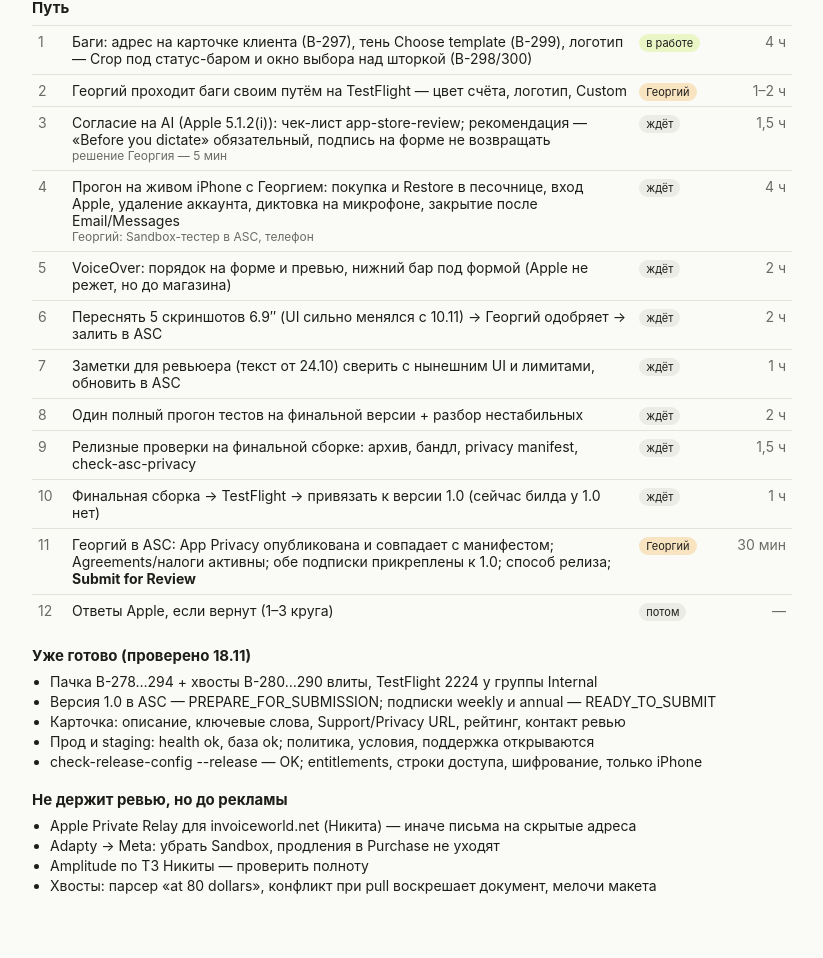
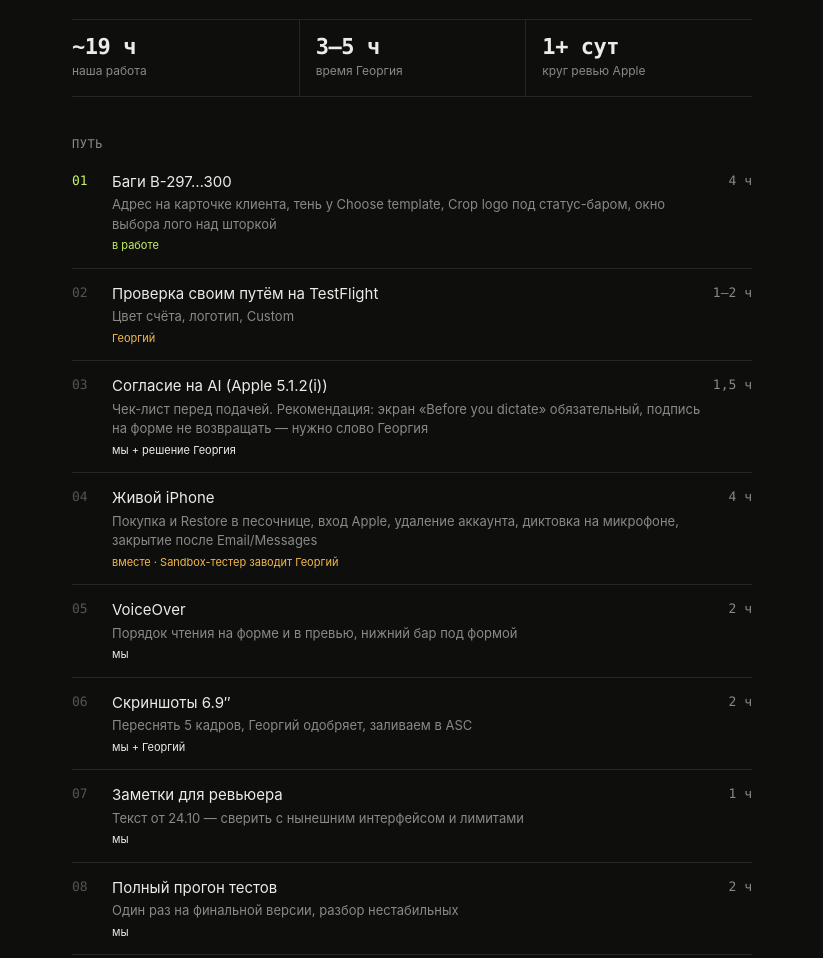
Before and after one commit to Gogi213/invoice-audit, a plain HTML site: page prod/index.html in a window 1280 px wide. Shown: the part 150-1108 px from the top of the page, without its empty margins (228-1051 px from the left). Before the commit the page ends 1076 px from the top, so only its background shows below. Drawn offline with Linux system fonts and the light colour scheme.

Commit message:
prod board: dark

```diff
--- a/prod/index.html
+++ b/prod/index.html
@@ -1,70 +1,92 @@
 <!doctype html>
 <html lang="ru"><head><meta charset="utf-8">
-<title>Invoice World — путь до ревью Apple</title>
 <meta name="viewport" content="width=device-width,initial-scale=1">
+<title>Invoice World — до ревью Apple</title>
 <style>
-:root{--background:#fafaf7;--foreground:#1d1d1b;--muted:#ececE6;--muted-foreground:#6b6b66;--surface-raised:#fff;--border:#e3e3dc;--radius:12px;--success:#3aa65b;--brand:#b5e61d;--warning:#f0a020;--font-sans:-apple-system,system-ui,sans-serif}
-  body{max-width:760px;margin:32px auto;padding:0 16px;background:var(--background);color:var(--foreground);font-size:14px}
-    body{font-family:var(--font-sans)}
-  .lead{color:var(--muted-foreground);margin:0 0 14px}
-  .sum{display:flex;gap:10px;flex-wrap:wrap;margin:0 0 18px}
-  .tile{background:var(--surface-raised);border-radius:var(--radius);padding:12px 16px;min-width:120px}
-  .tile b{display:block;font-size:20px}
-  .tile span{color:var(--muted-foreground);font-size:12px}
-  h3{margin:20px 0 8px;font-size:15px}
-  table{width:100%;border-collapse:collapse}
-  td{padding:7px 6px;border-top:1px solid var(--border);vertical-align:top}
-  td.n{width:22px;color:var(--muted-foreground)}
-  td.h{width:48px;text-align:right;color:var(--muted-foreground);white-space:nowrap}
-  td.s{width:86px}
-  .st{font-size:11px;padding:2px 7px;border-radius:999px;white-space:nowrap}
-  .done{background:color-mix(in srgb,var(--success) 22%,transparent)}
-  .work{background:color-mix(in srgb,var(--brand) 22%,transparent)}
-  .todo{background:var(--muted)}
-  .wait{background:color-mix(in srgb,var(--warning) 25%,transparent)}
-  .sub{color:var(--muted-foreground);font-size:12px}
-  ul{margin:4px 0 0 18px;padding:0}
-  li{margin:3px 0}
-</style></head><body>
-<p class="lead">До отправки версии 1.0 на ревью Apple · обновлено 18.11.2026 17:10 · main e510c6fa+, TestFlight 2224 у Internal</p>
+  :root{
+    --bg:#0e0e0d; --line:#262624; --text:#ecebe6; --dim:#8a8984; --faint:#55554f;
+    --lime:#c6f16b; --amber:#f2b84b;
+    --mono:ui-monospace,"SF Mono",Menlo,monospace;
+    --sans:-apple-system,"SF Pro Text",system-ui,sans-serif;
+  }
+  *{box-sizing:border-box}
+  html,body{background:var(--bg);color:var(--text);margin:0}
+  body{font:15px/1.5 var(--sans);-webkit-font-smoothing:antialiased}
+  main{max-width:720px;margin:0 auto;padding:48px 20px 64px}
 
-<div class="sum">
-  <div class="tile"><b>~19 ч</b><span>наша работа</span></div>
-  <div class="tile"><b>3–5 ч</b><span>время Георгия</span></div>
-  <div class="tile"><b>2–3 дня</b><span>до Submit в нашем темпе</span></div>
-  <div class="tile"><b>сутки+</b><span>круг ревью Apple</span></div>
+  .eyebrow{font:12px var(--mono);color:var(--dim);letter-spacing:.04em}
+  h1{font-size:30px;line-height:1.15;font-weight:650;letter-spacing:-.02em;margin:10px 0 28px}
+  h1 em{font-style:normal;color:var(--lime)}
+
+  .facts{display:grid;grid-template-columns:repeat(3,1fr);border-top:1px solid var(--line);border-bottom:1px solid var(--line);margin-bottom:40px}
+  .facts div{padding:14px 0}
+  .facts div+div{padding-left:16px;border-left:1px solid var(--line)}
+  .facts b{display:block;font:600 22px var(--mono);letter-spacing:-.02em}
+  .facts span{font-size:12px;color:var(--dim)}
+
+  h2{font:12px var(--mono);color:var(--dim);letter-spacing:.04em;text-transform:uppercase;margin:0 0 6px}
+
+  ol{list-style:none;margin:0 0 44px;padding:0}
+  li{display:grid;grid-template-columns:28px 1fr auto;gap:0 12px;padding:14px 0;border-bottom:1px solid var(--line)}
+  li .n{font:13px var(--mono);color:var(--faint);padding-top:2px}
+  li .t{min-width:0}
+  li .d{font-size:13px;color:var(--dim);margin-top:2px}
+  li .r{font:13px var(--mono);color:var(--dim);text-align:right;white-space:nowrap;padding-top:2px}
+  li .who{display:block;font-size:11px;margin-top:3px}
+  li.now .n{color:var(--lime)}
+  li.now .who{color:var(--lime)}
+  li.owner .who{color:var(--amber)}
+
+  ul{margin:0 0 44px;padding:0;list-style:none}
+  ul li{display:block;padding:9px 0;border-bottom:1px solid var(--line);color:var(--dim);font-size:14px}
+  ul li::before{content:"— ";color:var(--faint)}
+  ul.ok li::before{content:"✓ ";color:var(--lime)}
+
+  footer{font:12px var(--mono);color:var(--faint)}
+  @media (max-width:520px){h1{font-size:24px}.facts b{font-size:18px}}
+</style></head><body><main>
+
+<div class="eyebrow">INVOICE WORLD · ВЕРСИЯ 1.0 · 18.11.2026</div>
+<h1>До отправки на ревью Apple — <em>2–3 дня</em> работы и одна кнопка Submit.</h1>
+
+<div class="facts">
+  <div><b>~19 ч</b><span>наша работа</span></div>
+  <div><b>3–5 ч</b><span>время Георгия</span></div>
+  <div><b>1+ сут</b><span>круг ревью Apple</span></div>
 </div>
 
-<h3>Путь</h3>
-<table>
-<tr><td class="n">1</td><td>Баги: адрес на карточке клиента (В-297), тень Choose template (В-299), логотип — Crop под статус-баром и окно выбора над шторкой (В-298/300)</td><td class="s"><span class="st work">в работе</span></td><td class="h">4 ч</td></tr>
-<tr><td class="n">2</td><td>Георгий проходит баги своим путём на TestFlight — цвет счёта, логотип, Custom</td><td class="s"><span class="st wait">Георгий</span></td><td class="h">1–2 ч</td></tr>
-<tr><td class="n">3</td><td>Согласие на AI (Apple 5.1.2(i)): чек-лист app-store-review; рекомендация — «Before you dictate» обязательный, подпись на форме не возвращать<div class="sub">решение Георгия — 5 мин</div></td><td class="s"><span class="st todo">ждёт</span></td><td class="h">1,5 ч</td></tr>
-<tr><td class="n">4</td><td>Прогон на живом iPhone с Георгием: покупка и Restore в песочнице, вход Apple, удаление аккаунта, диктовка на микрофоне, закрытие после Email/Messages<div class="sub">Георгий: Sandbox-тестер в ASC, телефон</div></td><td class="s"><span class="st todo">ждёт</span></td><td class="h">4 ч</td></tr>
-<tr><td class="n">5</td><td>VoiceOver: порядок на форме и превью, нижний бар под формой (Apple не режет, но до магазина)</td><td class="s"><span class="st todo">ждёт</span></td><td class="h">2 ч</td></tr>
-<tr><td class="n">6</td><td>Переснять 5 скриншотов 6.9″ (UI сильно менялся с 10.11) → Георгий одобряет → залить в ASC</td><td class="s"><span class="st todo">ждёт</span></td><td class="h">2 ч</td></tr>
-<tr><td class="n">7</td><td>Заметки для ревьюера (текст от 24.10) сверить с нынешним UI и лимитами, обновить в ASC</td><td class="s"><span class="st todo">ждёт</span></td><td class="h">1 ч</td></tr>
-<tr><td class="n">8</td><td>Один полный прогон тестов на финальной версии + разбор нестабильных</td><td class="s"><span class="st todo">ждёт</span></td><td class="h">2 ч</td></tr>
-<tr><td class="n">9</td><td>Релизные проверки на финальной сборке: архив, бандл, privacy manifest, check-asc-privacy</td><td class="s"><span class="st todo">ждёт</span></td><td class="h">1,5 ч</td></tr>
-<tr><td class="n">10</td><td>Финальная сборка → TestFlight → привязать к версии 1.0 (сейчас билда у 1.0 нет)</td><td class="s"><span class="st todo">ждёт</span></td><td class="h">1 ч</td></tr>
-<tr><td class="n">11</td><td>Георгий в ASC: App Privacy опубликована и совпадает с манифестом; Agreements/налоги активны; обе подписки прикреплены к 1.0; способ релиза; <b>Submit for Review</b></td><td class="s"><span class="st wait">Георгий</span></td><td class="h">30 мин</td></tr>
-<tr><td class="n">12</td><td>Ответы Apple, если вернут (1–3 круга)</td><td class="s"><span class="st todo">потом</span></td><td class="h">—</td></tr>
-</table>
+<h2>Путь</h2>
+<ol>
+  <li class="now"><span class="n">01</span><div class="t">Баги В-297…300<div class="d">Адрес на карточке клиента, тень у Choose template, Crop logo под статус-баром, окно выбора лого над шторкой</div><span class="who">в работе</span></div><span class="r">4 ч</span></li>
+  <li class="owner"><span class="n">02</span><div class="t">Проверка своим путём на TestFlight<div class="d">Цвет счёта, логотип, Custom</div><span class="who">Георгий</span></div><span class="r">1–2 ч</span></li>
+  <li><span class="n">03</span><div class="t">Согласие на AI (Apple 5.1.2(i))<div class="d">Чек-лист перед подачей. Рекомендация: экран «Before you dictate» обязательный, подпись на форме не возвращать — нужно слово Георгия</div><span class="who">мы + решение Георгия</span></div><span class="r">1,5 ч</span></li>
+  <li class="owner"><span class="n">04</span><div class="t">Живой iPhone<div class="d">Покупка и Restore в песочнице, вход Apple, удаление аккаунта, диктовка на микрофоне, закрытие после Email/Messages</div><span class="who">вместе · Sandbox-тестер заводит Георгий</span></div><span class="r">4 ч</span></li>
+  <li><span class="n">05</span><div class="t">VoiceOver<div class="d">Порядок чтения на форме и в превью, нижний бар под формой</div><span class="who">мы</span></div><span class="r">2 ч</span></li>
+  <li><span class="n">06</span><div class="t">Скриншоты 6.9″<div class="d">Переснять 5 кадров, Георгий одобряет, заливаем в ASC</div><span class="who">мы + Георгий</span></div><span class="r">2 ч</span></li>
+  <li><span class="n">07</span><div class="t">Заметки для ревьюера<div class="d">Текст от 24.10 — сверить с нынешним интерфейсом и лимитами</div><span class="who">мы</span></div><span class="r">1 ч</span></li>
+  <li><span class="n">08</span><div class="t">Полный прогон тестов<div class="d">Один раз на финальной версии, разбор нестабильных</div><span class="who">мы</span></div><span class="r">2 ч</span></li>
+  <li><span class="n">09</span><div class="t">Релизные проверки<div class="d">Архив, бандл, privacy manifest, App Privacy</div><span class="who">мы</span></div><span class="r">1,5 ч</span></li>
+  <li><span class="n">10</span><div class="t">Финальная сборка<div class="d">TestFlight и привязка к версии 1.0 — сейчас у 1.0 сборки нет</div><span class="who">мы</span></div><span class="r">1 ч</span></li>
+  <li class="owner"><span class="n">11</span><div class="t">Submit for Review<div class="d">App Privacy и договоры/налоги — глазами; обе подписки прикрепить к 1.0; способ выпуска</div><span class="who">Георгий</span></div><span class="r">30 мин</span></li>
+  <li><span class="n">12</span><div class="t">Ответы Apple<div class="d">Если вернут — 1–3 круга</div><span class="who">по факту</span></div><span class="r">—</span></li>
+</ol>
 
-<h3>Уже готово (проверено 18.11)</h3>
-<ul>
-  <li>Пачка В-278…294 + хвосты В-280…290 влиты, TestFlight 2224 у группы Internal</li>
-  <li>Версия 1.0 в ASC — PREPARE_FOR_SUBMISSION; подписки weekly и annual — READY_TO_SUBMIT</li>
-  <li>Карточка: описание, ключевые слова, Support/Privacy URL, рейтинг, контакт ревью</li>
-  <li>Прод и staging: health ok, база ok; политика, условия, поддержка открываются</li>
-  <li>check-release-config --release — OK; entitlements, строки доступа, шифрование, только iPhone</li>
+<h2>Готово · проверено 18.11</h2>
+<ul class="ok">
+  <li>Пачка В-278…294 и хвосты влиты, TestFlight 2224 у Internal</li>
+  <li>Версия 1.0 ждёт отправки; подписки weekly и annual готовы</li>
+  <li>Карточка магазина: описание, ключевые слова, ссылки, рейтинг, контакт</li>
+  <li>Прод и staging живы; политика, условия, поддержка открываются</li>
+  <li>Настройки выпуска, entitlements, строки доступа — OK</li>
 </ul>
 
-<h3>Не держит ревью, но до рекламы</h3>
+<h2>После подачи, до рекламы</h2>
 <ul>
-  <li>Apple Private Relay для invoiceworld.net (Никита) — иначе письма на скрытые адреса</li>
-  <li>Adapty → Meta: убрать Sandbox, продления в Purchase не уходят</li>
+  <li>Apple Private Relay для писем на скрытые адреса (Никита)</li>
+  <li>Adapty → Meta: убрать Sandbox, продления не уходят в Purchase</li>
   <li>Amplitude по ТЗ Никиты — проверить полноту</li>
-  <li>Хвосты: парсер «at 80 dollars», конфликт при pull воскрешает документ, мелочи макета</li>
+  <li>Хвосты: парсер «at 80 dollars», конфликт синка воскрешает документ</li>
 </ul>
-</body></html>
+
+<footer>обновлено 18.11.2026 17:40</footer>
+</main></body></html>
```
